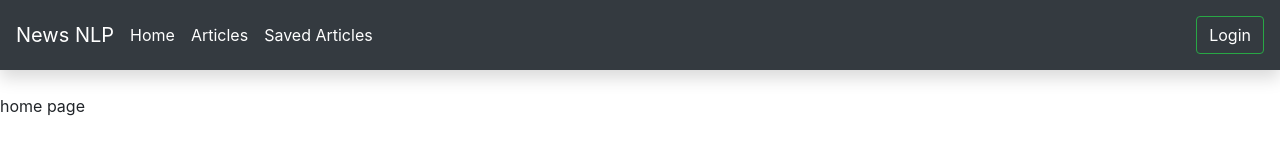
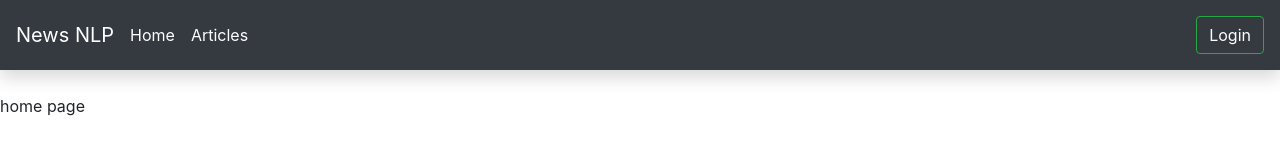
Before and after one commit to MarkyMan4/news-nlp-frontend, a React (Create React App) app: page / in a window 1280 px wide. Shown: the top 160 px of the page. Built offline with nearby package versions, Linux system fonts and the light colour scheme; no server answers.

Commit message:
hide saved articles link if not logged in

```diff
--- a/src/components/nav.jsx
+++ b/src/components/nav.jsx
@@ -54,9 +54,12 @@ function Nav() {
                         <Link style={navStyle} to="/articles/1">
                             <li className="mr-3">Articles</li>
                         </Link>
-                        <Link style={navStyle} to="/savedarticles">
-                            <li>Saved Articles</li>
-                        </Link>
+                        {isLoggedIn ?
+                            <Link style={navStyle} to="/savedarticles">
+                                <li>Saved Articles</li>
+                            </Link> : <li></li>
+                        }
+
                     </ul>
                     <span className="navbar-text">
                         {getButton()}
```
